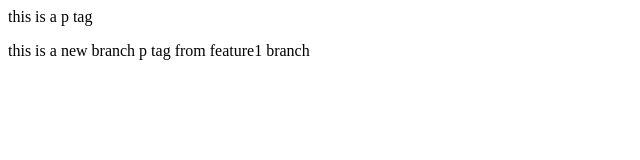
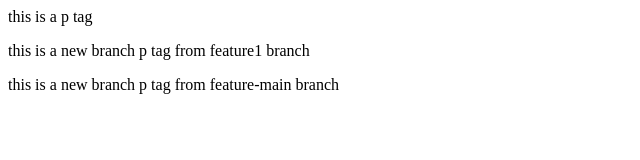
Before and after one commit to MominAnxs/localrepo, a plain HTML site: page index.html in a window 1280 px wide. Shown: the whole page, without its empty margins (0-640 px from the left). Drawn offline with Linux system fonts and the light colour scheme.

Commit message:
initial index

```diff
--- a/index.html
+++ b/index.html
@@ -1,2 +1,3 @@
 <p>this is a p tag</p>
 <p>this is a new branch p tag from feature1 branch</p>
+<p>this is a new branch p tag from feature-main branch</p>
```
